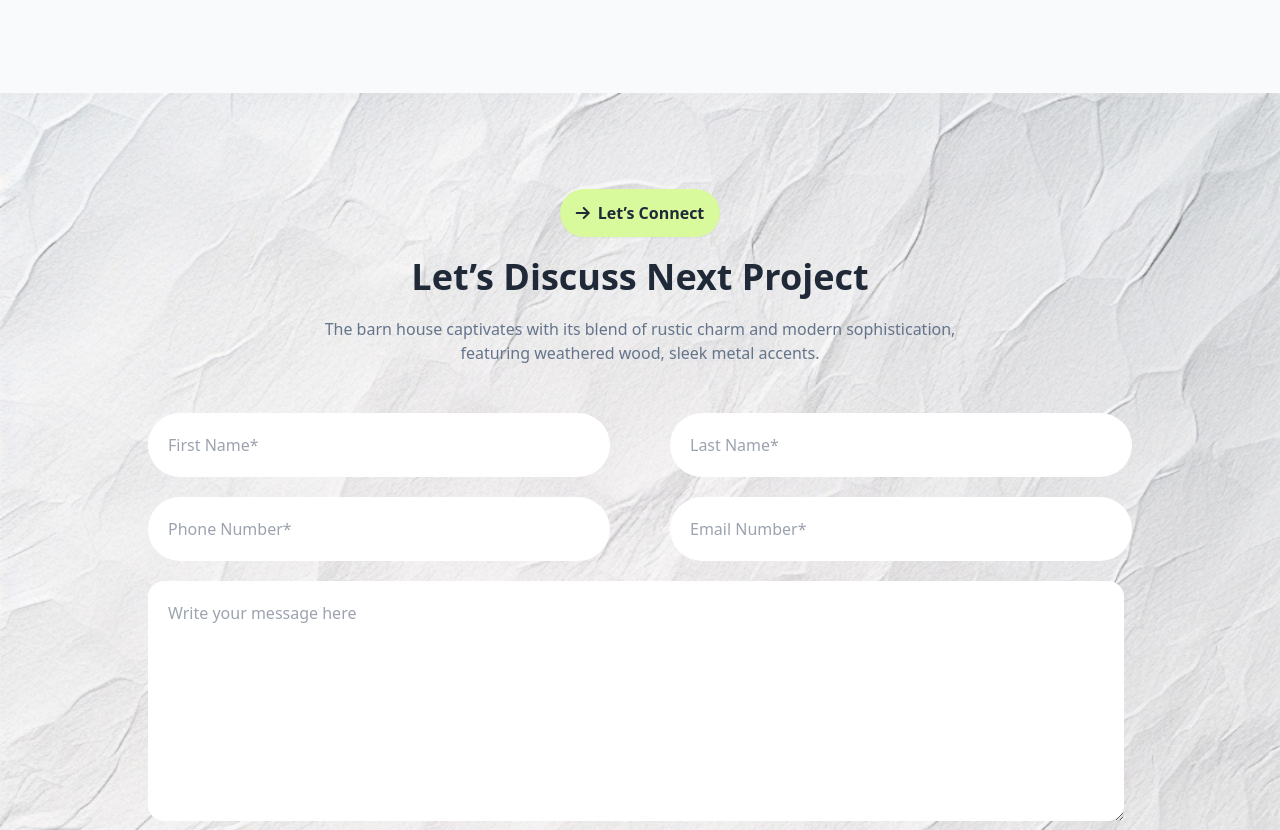
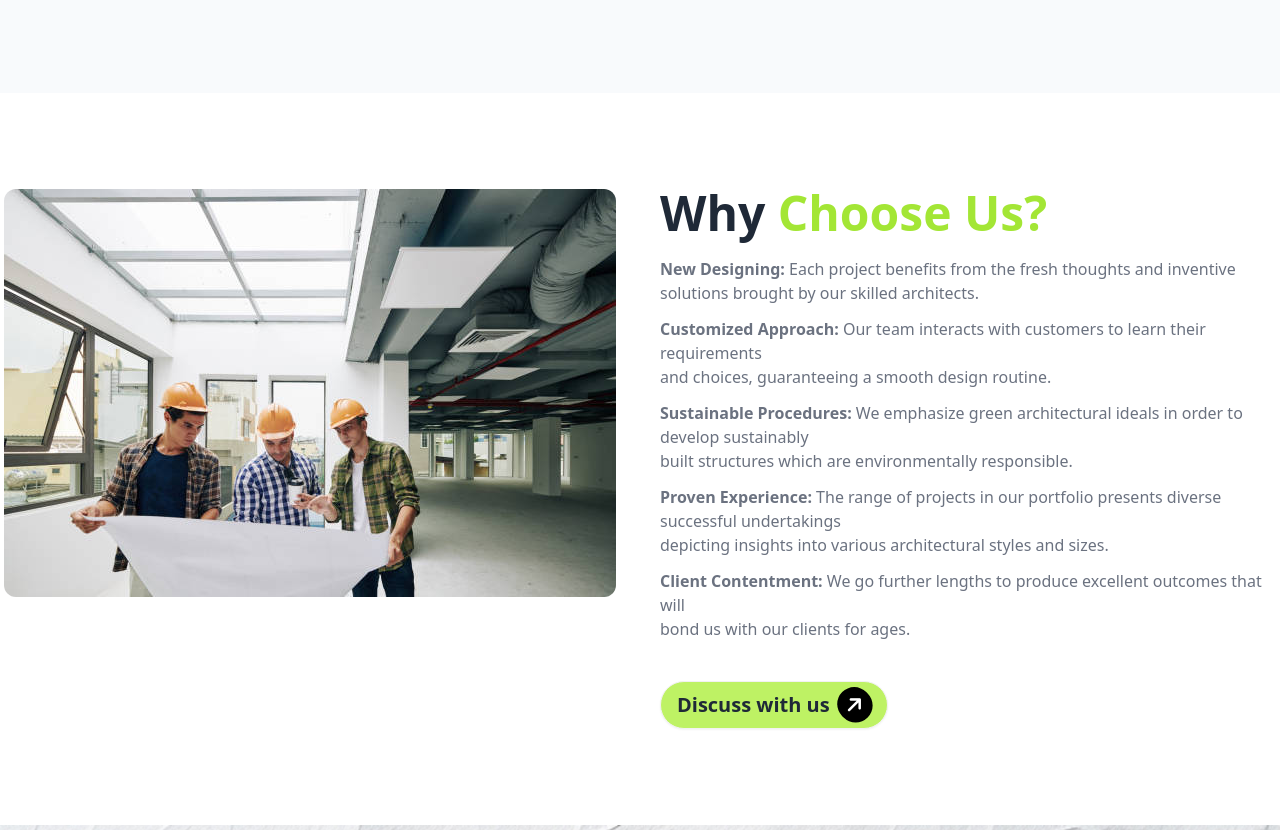
Before and after one commit to sohanmollahbd/b10-a3-rinterio, a plain HTML site: page index.html in a window 1280 px wide. Shown: the part 2090-2920 px from the top of the page. Drawn offline with nearby package versions, Linux system fonts and the light colour scheme.

```diff
--- a/index.html
+++ b/index.html
@@ -60,7 +60,8 @@
          <div class="flex flex-col justify-center items-center text-center space-y-5">
             <img class="w-80 md:w-auto" src="./assets/banner.png" alt="Building house">
             <h1 class="text-3xl md:text-6xl font-extrabold">A barn house of this design has a striking appearance</h1>
-            <p class="text-gray-500 text-base font-medium w-80 md:w-auto">The barn house captivates with its blend of rustic charm and
+            <p class="text-gray-500 text-base font-medium w-80 md:w-auto">The barn house captivates with its blend of
+               rustic charm and
                modern sophistication, featuring weathered
                wood, sleek metal <br> accents, and large windows that flood the space with natural light.</p>
             <button class="btn bg-lime-100 font-bold text-xl rounded-full px-20 md:px-6 border-2">View Details <i
@@ -178,8 +179,55 @@
          </div>
       </section>
 
+      <!-- Why-us section  -->
+      <section class="py-16 md:py-24">
+         <div class="grid grid-cols-1 lg:grid-cols-2 container mx-auto gap-10 grid-cols lg:grid-rows ">
+            <!-- img part  -->
+            <div>
+               <img class="w-80 mx-auto md:w-auto rounded-xl" src="./assets/architect.jpg" alt="architects image">
+            </div>
+            <!-- text part  -->
+            <div class="space-y-5 w-80 mx-auto md:w-auto">
+               <h1 class="text-3xl lg:text-5xl font-bold">Why <span class="text-lime-400">Choose Us?</span></h1>
+               <p>
+               <ul class="text-base font-medium text-gray-500 space-y-3">
+                  <li> <strong>New Designing:</strong> Each project benefits from the fresh thoughts and inventive <br>
+                     solutions brought by
+                     our
+                     skilled architects.</li>
+                  <li>
+                     <strong>Customized Approach:</strong> Our team interacts with customers to learn their requirements <br>
+                     and choices,
+                     guaranteeing a smooth design routine.
+                  </li>
+                  <li>
+                     <strong>Sustainable Procedures:</strong> We emphasize green architectural ideals in order to
+                     develop sustainably <br>
+                     built
+                     structures which are environmentally responsible.
+                  </li>
+                  <li>
+                     <strong>Proven Experience:</strong> The range of projects in our portfolio presents diverse
+                     successful undertakings <br>
+                     depicting insights into various architectural styles and sizes.
+                  </li>
+                  <li>
+                     <strong>Client Contentment:</strong> We go further lengths to produce excellent outcomes that will <br>
+                     bond us with our
+                     clients for ages.
+                  </li>
+               </ul>
+               </p>
+               <button><a class="btn bg-lime-300 font-bold text-xl  flex rounded-full" href="#discuss">Discuss with us<i
+                        class="fa-solid fa-arrow-right p-2 rounded-full bg-black text-white -rotate-45"></i>
+                  </a>
+               </button>
+            </div>
+         </div>
+      </section>
+
       <!-- discuss section  -->
-      <section class="discuss bg-[url('./assets/bg.jpg')] bg-no-repeat bg-cover">
+      <section id="discuss" class="discuss bg-[url('./assets/bg.jpg')] bg-no-repeat bg-cover">
          <div class="container mx-auto py-24">
             <div class="space-y-5">
                <div class="flex justify-center">
@@ -202,8 +250,9 @@
                   <textarea class="ms-5 w-[21rem] md:w-[45rem] lg:w-[61rem] rounded-2xl h-60 px-5 pt-5 box-border"
                      placeholder="Write your message here"></textarea>
                </div>
-               <a class="btn bg-lime-400 font-bold text-xl  flex rounded-full ms-5 w-[21rem] md:w-[45rem] lg:w-[61rem] mt-5">Send Mail<i
-                     class="fa-solid fa-arrow-right p-2 rounded-full bg-black text-white -rotate-45"></i>
+               <a
+                  class="btn bg-lime-400 font-bold text-xl  flex rounded-full ms-5 w-[21rem] md:w-[45rem] lg:w-[61rem] mt-5">Send
+                  Mail<i class="fa-solid fa-arrow-right p-2 rounded-full bg-black text-white -rotate-45"></i>
                </a>
             </form>
          </div>
```
Also changed, not shown: assets/architect.jpg (added), assets/architecture.jpg (added).
